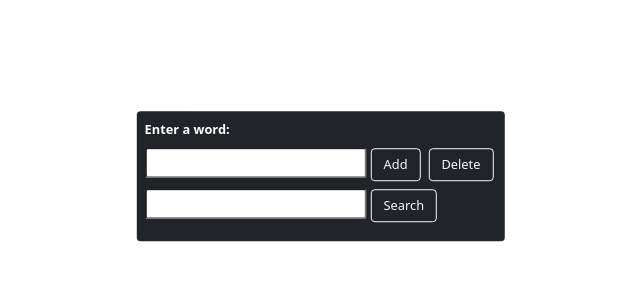
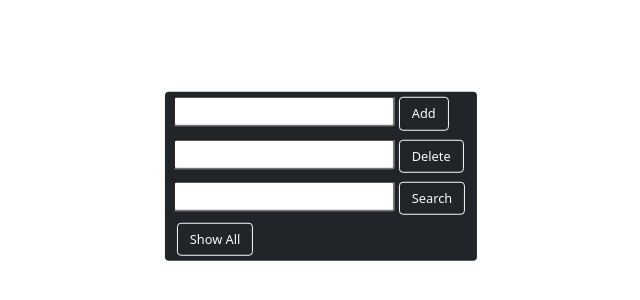
Before and after one commit to GBachheimer/Dictionary-React.js, a React app: page / in a window 1280 px wide. Shown: the part 224-524 px from the top of the page, without its empty margins (319-959 px from the left). Built offline with nearby package versions, Linux system fonts and the light colour scheme.

Commit message:
restructure project, AddWord, DeleteWord components created, update the rest to match this restructure

```diff
--- /dev/null
+++ b/src/components/AddWord.js
@@ -0,0 +1,31 @@
+import  { useState } from "react";
+import InputField from "./InputField";
+import Button from "./Button";
+import DisplayFeedback from "./DisplayFeedback";
+
+export default function AddWord(props) {
+    const [word, setWord] = useState("");
+    const [message, setMessage] = useState("");
+
+    const updateWord = (event) => {
+        setWord(event.target.value);
+    };
+
+    const addWord = () => {
+        var regex = /^[A-Za-z]+$/;
+        if (regex.test(word)) {
+			props.wordsList.add(word.toLowerCase());
+			setMessage("Your word " + word + " was added successfully.");
+		} else {
+			setMessage(word + " is not a word.");
+		}
+    };
+
+    return (
+        <div>
+            <InputField userInput = {word} onChange = {updateWord}></InputField>
+            <Button name = "Add" toDo = {addWord}></Button>
+            <DisplayFeedback message = {message}></DisplayFeedback>
+        </div>
+    );
+}
--- a/src/components/Button.js
+++ b/src/components/Button.js
@@ -3,7 +3,7 @@ import "./DisplayAll.css";
 
 export default function Button(props) {
 	return (
-		<button type = "button" className = "btn btn-outline-light m-1 font-style" onClick = {props.toDo}>
+		<button type = "button" className = "btn btn-outline-light mx-1 font-style" onClick = {props.toDo}>
 			{props.name}
 		</button>
 	);
--- /dev/null
+++ b/src/components/DeleteWord.js
@@ -0,0 +1,30 @@
+import InputField from "./InputField";
+import Button from "./Button";
+import { useState } from "react";
+import DisplayFeedback from "./DisplayFeedback";
+
+export default function DeleteWord(props) {
+    const [wordToDelte, setWordToDelete] = useState("");
+    const [message, setMessage] = useState("");
+
+    const updateInput = (event) => {
+        setWordToDelete(event.target.value);
+    };
+
+    const deleteWord = () => {
+        if (props.wordsList.has(wordToDelte.toLowerCase())) {
+            props.wordsList.delete(wordToDelte.toLowerCase());
+            setMessage("Word: " + wordToDelte + " was deleted successfully.");
+		} else {
+			setMessage("Word: " + wordToDelte + " is not in your dictionary!");
+		}
+    }
+
+    return (
+        <div>
+            <InputField userInput = {wordToDelte} onChange = {updateInput}></InputField>
+            <Button name = "Delete" toDo = {deleteWord}></Button>
+            <DisplayFeedback message = {message}></DisplayFeedback>
+        </div>
+    );
+}
--- a/src/components/Dictionary.js
+++ b/src/components/Dictionary.js
@@ -1,49 +1,17 @@
 import React, {useState} from 'react';
-import Button from './Button';
-import InputField from "./InputField";
-import DisplayFeedback from "./DisplayFeedback";
 import Search from './Search';
 import DisplayAll from './DisplayAll';
+import AddWord from './AddWord';
+import DeleteWord from './DeleteWord';
 
 export default function Dictionary() {
-	const [userInput, setUserInput] = useState("");
-	const [message, setMessage] = useState("Enter a word: ");
 	const [wordsList, setWordList] = useState(new Set());
-
-	const handleEvent = (event) => {
-		setUserInput(event.target.value);
-	}
-
-	const changeMessage = (message) => {
-		setMessage(message);
-	};
-
-	const addWord = () => {
-		var regex = /^[A-Za-z]+$/;
-		if (regex.test(userInput)) {
-			wordsList.add(userInput.toLowerCase());
-			changeMessage("Your word " + userInput + " was added successfully.");
-		} else {
-			changeMessage(userInput + " is not a word.");
-		}
-	};
-
-	const deleteWord = () => {
-		if (wordsList.has(userInput.toLowerCase())) {
-			wordsList.delete(userInput.toLowerCase());
-			changeMessage("Word: " + userInput + " was deleted successfully.");
-		} else {
-			changeMessage("Word: " + userInput + " is not in your dictionary!");
-		}
-	};
 
 	return (
 		<div className = "btn-dark badge position-absolute top-50 start-50 translate-middle text-start">
-			<DisplayFeedback message = {message} />
-			<InputField userInput = {userInput} onChange = {handleEvent} />
-			<Button name = "Add" toDo = {addWord}  />
-			<Button name = "Delete" toDo = {deleteWord} />
-			<Search wordsList = {wordsList} changeMessage = {changeMessage}></Search>
+			<AddWord wordsList = {wordsList}></AddWord>
+			<DeleteWord wordsList = {wordsList}></DeleteWord>
+			<Search wordsList = {wordsList}></Search>
 			<DisplayAll wordsList = {wordsList}></DisplayAll>
 		</div>
 
--- a/src/components/DisplayAll.css
+++ b/src/components/DisplayAll.css
@@ -1,10 +1,8 @@
-.wordsStyle {
-    display: block;
-    margin-left: 5px;
-    margin-top: 10px;
-    position: relative;
-}
-
 .font-style {
     font-size: 1vw;
 }
+
+.listStyle {
+    position: relative;
+    margin: 0.5vw;
+}
--- a/src/components/DisplayAll.js
+++ b/src/components/DisplayAll.js
@@ -1,8 +1,18 @@
 import "./DisplayAll.css";
+import { useState } from "react";
+import Button from "./Button";
+
 export default function DisplayAll(props) {
+    const [test, setTest] = useState([]);
+
+    const updateList = () => {
+        setTest(Array.from(props.wordsList));
+    };
+
     return (
-        <div className = "wordsStyle font-style">
-            {Array.from(props.wordsList).map((value, key) => {return <p id = {key}>{value}</p>})}
+        <div className = "font-style">
+            <Button name = "Show All" toDo = {updateList}></Button>
+            {test.map((value, key) => {return <p id = {key} className = "listStyle">{value}</p>})}
         </div>
     );
 }
--- a/src/components/DisplayFeedback.js
+++ b/src/components/DisplayFeedback.js
@@ -1,4 +1,3 @@
-import React, {useState, setState} from 'react';
 import "./DisplayAll.css";
 
 export default function DisplayFeedback(props) {
--- a/src/components/InputField.js
+++ b/src/components/InputField.js
@@ -1,5 +1,3 @@
-import React, {useState, setState} from 'react';
-
 export default function InputField(props) {
 	return (
 		<input type = "text" className = "form-control-sm m-auto d-inline" value = {props.userInput} onChange = {props.onChange} />
--- a/src/components/Search.js
+++ b/src/components/Search.js
@@ -1,27 +1,28 @@
 import Button from "./Button";
 import { useState } from "react";
 import InputField from "./InputField";
+import DisplayFeedback from "./DisplayFeedback";
 
 export default function Search(props) {
     const [searchUserInput, setSearchUserInput] = useState("");
+    const [message, setMessage] = useState("");
+
     const handleEvent = (event) => {
         setSearchUserInput(event.target.value);
     };
+
     const searchWord = () => {
 		if (props.wordsList.has(searchUserInput.toLowerCase())) {
-			props.changeMessage("This word exists in dictionary.");
-            document.getElementById(Array.from(props.wordsList).indexOf(searchUserInput)).style.color = "green";
-            setTimeout( () => {
-                document.getElementById(Array.from(props.wordsList).indexOf(searchUserInput)).style.color = "white";
-            }, 1000);
+			setMessage("This word exists in dictionary.");
 		} else {
-			props.changeMessage("OOOPS! This word is not in this dictionary.");
+			setMessage("OOOPS! This word is not in this dictionary.");
 		}
 	};
     return(
         <div>
             <InputField userInput = {searchUserInput} onChange = {handleEvent}></InputField>
             <Button name = "Search" toDo = {searchWord} />
+            <DisplayFeedback message = {message}></DisplayFeedback>
         </div>
     );
 }
```
